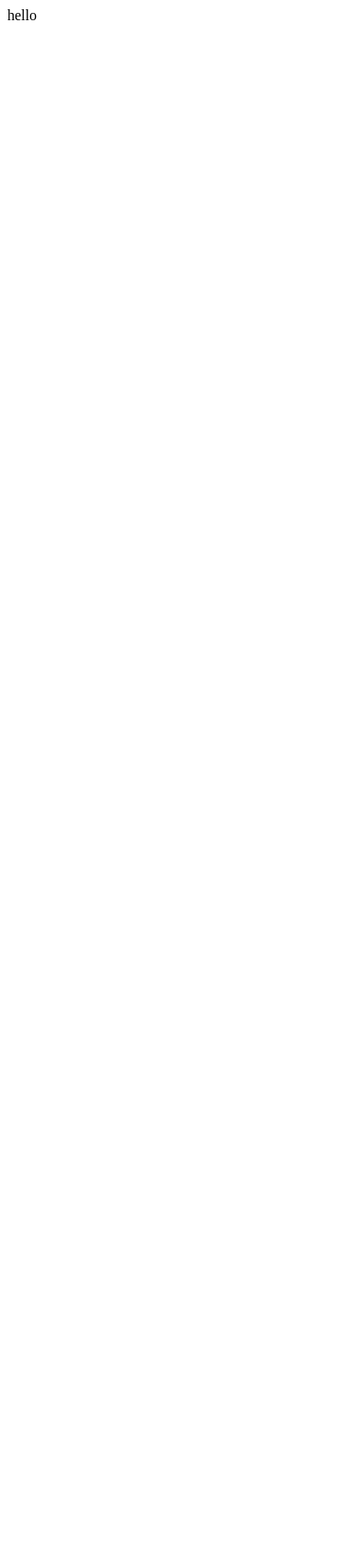
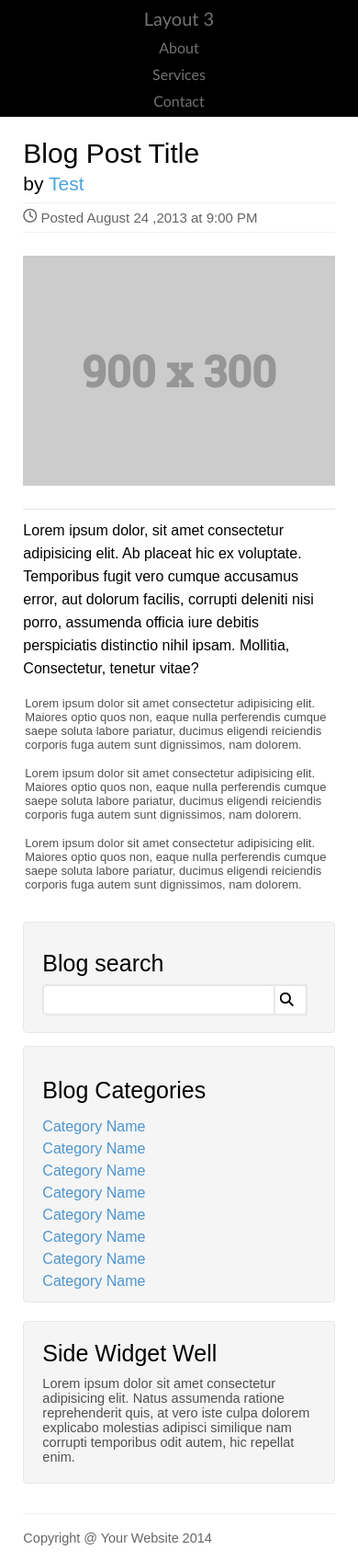
Before and after one commit to nutan240/layout3_grid, a plain HTML site: page index.html in a window 390 px wide. Shown: the whole page at 92% size. Before the commit the page ends 844 px from the top, so only its background shows below. Drawn offline with Linux system fonts and the light colour scheme; a web font is replaced by a local one.

Commit message:
responsive layout using grid

```diff
--- a/index.css
+++ b/index.css
@@ -0,0 +1,438 @@
+* {
+    margin: 0;
+    padding: 0;
+    overflow-x: hidden;
+    box-sizing: border-box;
+}
+
+/* navbar start */
+.navbar {
+    width: 100vw;
+    background-color: black;
+    font-family: "Gill Sans", sans-serif;
+}
+
+.nav_list {
+    list-style-type: none;
+    display: grid;
+    grid-template-columns: 84px 52px 76px 68px;
+    gap: 10px;
+    padding: 1% 6.5%;
+    align-items: end;
+}
+
+.nav_list_item {
+    color: aliceblue;
+    list-style-type: none;
+    font-size: 16px;
+    list-style-type: none;
+}
+
+.nav_list_item1 {
+    font-size: 20px;
+}
+
+.nav_link {
+    text-decoration: none;
+    color: rgb(115, 114, 114);
+
+}
+
+/* navbar end */
+/* container start */
+.container {
+    display: grid;
+    grid-template-columns: 2fr 1fr;
+    gap: 20px;
+    overflow-x: hidden;
+    margin: 1% 6.5%;
+    border-bottom: 1px solid  #f0f0f0;
+    padding-bottom: 32px;
+
+}
+
+/* main start  */
+
+.header {
+    font-family: Arial, Helvetica, sans-serif;
+    font-size: 37px;
+    padding-top: 20px;
+    align-items: start;
+}
+
+.header_para {
+    font-family: Arial, Helvetica, sans-serif;
+    font-size: 24px;
+    align-items: start;
+    padding: 1% 0% 2.3% 0%;
+}
+
+.header_span {
+    color: #49a3de;
+    font-size: 24px;
+}
+
+.header_post {
+    border-top: 1px solid  #f0f0f0 ;
+    border-bottom: 1px solid #f0f0f0 ;
+}
+
+.icon_para {
+    font-family: Arial, Helvetica, sans-serif;
+    padding: 2% 0%;
+    font-size: 16px;
+    color: #656462;
+}
+i{
+    font-size: 15px;
+}
+.card {
+    border-bottom: 1px solid rgb(232, 229, 229);
+    padding: 25px 0px;
+}
+
+.card_img {
+    display: grid;
+    background-color: #cccccc;
+    color: #969696;
+    font-size: 62px;
+    justify-content: center;
+    align-items: center;
+    font-weight: bold;
+    height: 250px;
+    font-family: 'EB Garamond', serif;
+font-family: 'Hedvig Letters Sans', sans-serif;
+font-family: 'Lato', sans-serif;
+font-family: 'Lora', serif;
+font-family: 'Noto Sans Pahawh Hmong', sans-serif;
+font-family: 'Oswald', sans-serif;
+font-family: 'PT Sans', sans-serif;
+font-family: 'Roboto', sans-serif;
+font-family: 'Roboto Slab', serif;
+}
+
+.main_para {
+    padding: 10px 0px;
+    font-family: Arial, Helvetica, sans-serif;
+    font-size: 20px;
+    text-align: left;
+    line-height: 30px;
+}
+
+.main_para1 {
+    padding: 8px 2px;
+    text-align: left;
+    color: #505050;
+    font-family: Arial, Helvetica, sans-serif;
+}
+
+/* main end  */
+/* left side  */
+.search {
+    margin-top: 1.5%;
+    background-color: #f5f5f5;
+    border: 1.5px solid #e7e7e7;
+    border-radius: 4px;
+height: auto;
+    padding: 20px 29px 18px 20px;
+}
+
+.search_head {
+    padding-top: 10px;
+    font-size: 20px;
+    overflow: hidden;
+    padding-bottom: 8px;
+    font-family: Arial, Helvetica, sans-serif;
+}
+
+.search input {
+    height: 34px;
+    padding-left: 10px;
+    width: 100%;
+    position: relative;
+    right: 0;
+    border-top-left-radius: 5px;
+    border-bottom-left-radius: 5px;
+    border: 2px solid #e7e7e7;
+
+}
+
+.search-icon {
+    background-color: white;
+    border: 2px solid #e7e7e7;
+    height: 34px;
+    overflow: hidden;
+    border-top-right-radius: 5px;
+    border-bottom-right-radius: 5px;
+    width: 37px;
+    position: absolute;
+    top: 0;
+    right: 0;
+    padding: 9px 10px;
+    align-items: center;
+    justify-content: center;
+}
+
+.input_icon {
+    position: relative;
+
+}
+
+.blog_categories {
+    background-color: #f5f5f5;
+    border: 1.6px solid #e7e7e7;
+    border-radius: 4px;
+    margin-top: 4%;
+    padding-left: 20px;
+    padding-top: 20px;
+    height: 180px;
+}
+
+.blog_categories_p {
+    font-family: Arial, Helvetica, sans-serif;
+    font-size: 14px;
+    font-size: 20px;
+    padding: 13px 0px;
+
+}
+
+.list_div {
+    display: grid;
+    gap: 10px;
+    grid-template-columns: 1fr 1fr;
+    align-items: center;
+}
+
+.list_item {
+    color: #4e95cf;
+    font-family: Arial, Helvetica, sans-serif;
+    font-size: 16px;
+}
+.side{
+    margin-top: 20px;
+    border: 1.5px solid #e7e7e7;
+    border-radius: 4px;
+    background-color: #f5f5f5 ;
+    padding: 20px;
+}
+.side_para{
+    font-size: 20px;
+    font-family: Arial, Helvetica, sans-serif;
+}
+.side_para1{
+    color: #505050;
+    font-family: Arial, Helvetica, sans-serif;
+    padding-top: 10px;
+}
+
+/* left side end */
+
+/* container end  */
+
+/* footer start  */
+.footer {
+    margin: 4% 6.5%;
+    color: #666666;
+    font-size: 16px;
+    font-family: 'EB Garamond', serif;
+    font-family: 'Noto Sans Pahawh Hmong', sans-serif;
+}
+
+
+@media (max-width:1319px) {
+    .list_div{
+grid-template-columns: 1fr;    gap:0px;
+    align-items: start;
+    }
+    .header{
+        font-size: 36px;
+    }
+    .list_item{
+        padding: 3px 0px;
+    }
+    .blog_categories{
+        height: auto;
+        padding-bottom: 10px;
+    }
+    }
+    @media (max-width:837px){
+        .header{
+            font-size: 30px;
+        }
+        .main_para{
+            font-size: 16px;
+        }
+        .header_para{
+            font-size: 20px;
+        }
+        .header_span{
+            font-size: 20px;
+        }
+        .icon_para{
+            font-size: 15.5px;
+        }
+    }
+    @media (max-width:796px){
+    .blog_categories_p{
+        font-size: 18px;
+    }
+    .side_para{
+        font-size: 18px;
+    }
+    .main_para{
+        font-size: 16px;
+    }
+    .side_para1{
+        font-size: 14.5px;
+    }
+    .search-icon{
+        padding: 7px  13px 7px 5px;
+    }
+    .main_para1{
+        font-size: 13px;
+    }
+    }
+    @media (max-width:696px){
+        .container{
+grid-template-columns: 1fr;
+        }
+        .blog_categories_p {
+            font-size: 25px;
+        }
+        .search_head{
+            font-size: 25px;
+        }
+        .main{
+            width: 100%;
+        }
+        .left_side{
+            width: 100%;
+        }
+        .nav_list{
+            padding: 2% 6.5%;
+        }
+        .side_para{
+            font-size: 25px;
+        }
+        .list_div{
+grid-template-columns:1fr 1fr ;
+            gap: 75px;
+        }
+        .search input{
+        width: 100%;
+        }
+        .main_para{
+            line-height: 25px;
+        }
+        .footer{
+            font-size: 15px;
+        }
+    }
+    @media (max-width:398px){
+        .nav_list{
+    grid-template-columns: 1fr;
+    text-align: center;
+        }
+        .list_div{
+grid-template-columns: 1fr;
+            gap:0px;
+    align-items: start;
+        }
+        .list_item{
+            padding: 3px 0px;
+        }
+        .icon_para{
+            font-size: 15px;
+        }
+        .header{
+            font-size: 30px;
+        }
+        .header_para{
+            font-size: 21px;
+        }
+        .header_span{
+            font-size: 21px;
+        }
+        .card_img{
+            font-size: 47px;
+        }
+        .footer{
+            font-size: 14.5px;
+        }
+    }
+    @media only screen and (max-width:2712px) and (min-width:1770px) {
+      .nav_list{
+        grid-template-columns: 156px 97px 124px 100px;
+        gap: 3px;
+        padding: 1% 6.5%;
+      }
+      .nav_list_item{
+        font-size: 24px;
+      }
+      .nav_list_item1{
+        font-size: 31px;
+      }
+
+    .main_para{
+        font-size: 30px;
+        line-height: 55px;
+
+    }
+    .main_para1{
+        font-size: 27px;
+    }
+    .card_img{
+        font-size: 100px;
+        height: 320px;
+    }
+    .icon_para{
+        font-size: 30px;
+    }
+    i{
+        font-size: 25px;
+    }
+    .header{
+        font-size: 57px;
+    }
+    .header_para{
+        font-size: 39px;
+    }
+    .header_span{
+        font-size: 39px;
+    }
+    .footer{
+        font-size: 25px;
+    }
+    .search_head{
+        font-size: 33px;
+    }
+    .search-icon{
+        width: 55px;
+        height: 55px;
+    }
+    .search{
+      height: auto;
+        padding:   30px 10px 29px 28px;
+    }
+    .search input{
+        width: 100%;
+        height: 55px;
+    }
+    .blog_categories{
+        gap: 62px;
+        height: auto;
+        padding: 10px 10px 10px 25px ;
+    }
+    .blog_categories_p{
+        font-size: 34px;
+    }
+    .list_item{
+        font-size: 21px;
+    }
+    .side_para{
+        font-size: 40px;
+    }
+    .side_para1{
+        font-size: 25px;
+    }
+    }
--- a/index.html
+++ b/index.html
@@ -1,11 +1,119 @@
 <!DOCTYPE html>
 <html lang="en">
+
 <head>
     <meta charset="UTF-8">
+
     <meta name="viewport" content="width=device-width, initial-scale=1.0">
+    <link rel="stylesheet" href="index.css">
+    <link rel="preconnect" href="https://fonts.googleapis.com">
+    <link rel="preconnect" href="https://fonts.gstatic.com" crossorigin>
+
+    <meta name="viewport" content="width=device-width, initial-scale=1.0">
+    <link rel="preconnect" href="https://fonts.googleapis.com">
+    <link rel="preconnect" href="https://fonts.gstatic.com" crossorigin>
+    <link
+        href="https://fonts.googleapis.com/css2?family=EB+Garamond:wght@500&family=Hedvig+Letters+Sans&family=Lora:wght@600&family=Noto+Sans+Pahawh+Hmong&family=PT+Sans:ital,wght@0,700;1,700&family=Roboto+Slab:wght@500&family=Roboto:wght@300;500&display=swap"
+        rel="stylesheet">
+    <link rel="stylesheet" href="https://cdnjs.cloudflare.com/ajax/libs/font-awesome/6.5.1/css/all.min.css"
+        integrity="sha512-DTOQO9RWCH3ppGqcWaEA1BIZOC6xxalwEsw9c2QQeAIftl+Vegovlnee1c9QX4TctnWMn13TZye+giMm8e2LwA=="
+        crossorigin="anonymous" referrerpolicy="no-referrer" />
+    <link rel="preconnect" href="https://fonts.googleapis.com">
+    <link rel="preconnect" href="https://fonts.gstatic.com" crossorigin>
+    <link rel="preconnect" href="https://fonts.googleapis.com">
+    <link rel="preconnect" href="https://fonts.gstatic.com" crossorigin>
+    <link
+        href="https://fonts.googleapis.com/css2?family=EB+Garamond:wght@500&family=Hedvig+Letters+Sans&family=Lato:ital,wght@0,400;1,400;1,700&family=Lora:wght@600&family=Noto+Sans+Pahawh+Hmong&family=Oswald&family=PT+Sans:ital,wght@0,700;1,700&family=Roboto+Slab:wght@500&family=Roboto:wght@300;500&display=swap"
+        rel="stylesheet">
     <title>Document</title>
 </head>
+
 <body>
-    <div>hello </div>
+    <div>
+        <div class="navbar">
+            <ul class="nav_list">
+                <li class="nav_list_item1"><a class="nav_link" href="">Layout 3</a></li>
+
+                <li class="nav_list_item"><a class="nav_link" href="">About</a></li>
+
+                <li class="nav_list_item"><a class="nav_link" href="">Services</a></li>
+
+                <li class="nav_list_item"><a class="nav_link" href="">Contact</a></li>
+            </ul>
+
+        </div>
+        <div class="container">
+            <div class="main">
+                <p class="header"> Blog Post Title </p>
+                <p class="header_para"> by <span class="header_span">Test</span></p>
+                <div class="header_post">
+                    <p class="icon_para"> <span><i class="fa-regular fa-clock"></i></span> Posted August 24 ,2013 at
+                        9:00 PM </p>
+                </div>
+                <div class="card">
+                    <div class="card_img">900 x 300</div>
+
+                </div>
+                <p class="main_para"> Lorem ipsum dolor, sit amet consectetur adipisicing elit. Ab placeat hic ex
+                    voluptate. Temporibus fugit vero cumque accusamus error, aut dolorum facilis, corrupti deleniti nisi
+                    porro, assumenda officia iure debitis perspiciatis distinctio nihil ipsam. Mollitia,
+                    Consectetur, tenetur vitae?</p>
+                <div class="main_p">
+                    <p class="main_para1">Lorem ipsum dolor sit amet consectetur adipisicing elit. Maiores optio quos
+                        non, eaque nulla
+                        perferendis cumque saepe soluta labore pariatur, ducimus eligendi reiciendis corporis fuga autem
+                        sunt dignissimos, nam dolorem.</p>
+                    <p class="main_para1">Lorem ipsum dolor sit amet consectetur adipisicing elit. Maiores optio quos
+                        non, eaque nulla
+                        perferendis cumque saepe soluta labore pariatur, ducimus eligendi reiciendis corporis fuga autem
+                        sunt dignissimos, nam dolorem.</p>
+                    <p class="main_para1">Lorem ipsum dolor sit amet consectetur adipisicing elit. Maiores optio quos
+                        non, eaque nulla
+                        perferendis cumque saepe soluta labore pariatur, ducimus eligendi reiciendis corporis fuga autem
+                        sunt dignissimos, nam dolorem.</p>
+                </div>
+            </div>
+            <div class="left_side">
+                <div class="search">
+                    <p class="search_head"> Blog search</p>
+                    <div class="input_icon">
+                        <input type="text">
+                        <div class="search-icon"><i class="fa-solid fa-magnifying-glass"></i></div>
+                    </div>
+                </div>
+
+                <div class="blog_categories">
+                    <p class="blog_categories_p">Blog Categories</p>
+                    <div class="list_div">
+                        <ul class="list">
+                            <li class="list_item">Category Name</li>
+                            <li class="list_item"> Category Name</li>
+                            <li class="list_item"> Category Name</li>
+                            <li class="list_item"> Category Name</li>
+                        </ul>
+                        <ul class="list1">
+                            <li class="list_item"> Category Name</li>
+                            <li class="list_item"> Category Name</li>
+                            <li class="list_item"> Category Name</li>
+                            <li class="list_item"> Category Name</li>
+                        </ul>
+                    </div>
+                </div>
+
+                <div class="side">
+                    <p class="side_para"> Side Widget Well</p>
+                    <p class="side_para1">Lorem ipsum dolor sit amet consectetur adipisicing elit. Natus assumenda
+                        ratione
+                        reprehenderit quis, at vero iste culpa dolorem explicabo molestias adipisci similique nam
+                        corrupti
+                        temporibus odit autem, hic repellat enim.</p>
+                </div>
+            </div>
+
+        </div>
+        <div class="footer"> Copyright @ Your Website 2014</div>
+
+    </div>
 </body>
+
 </html>
```
